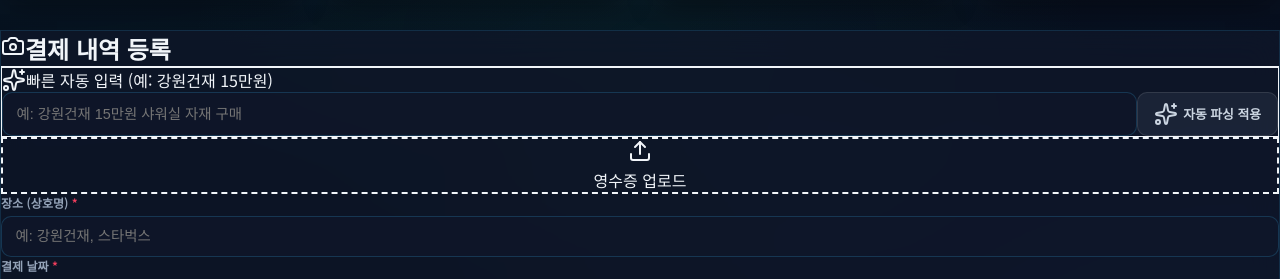
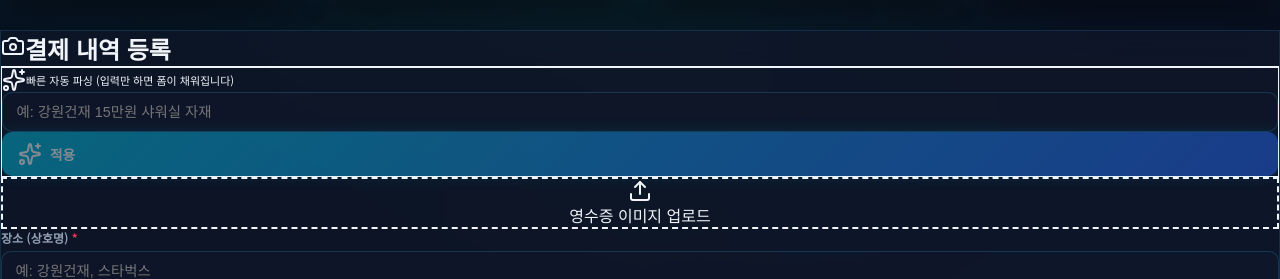
Before and after one commit to 2000BOH/Spa-CardFlow, a React (Vite) app: page / in a window 1280 px wide. Shown: the part 361-640 px from the top of the page. Built offline with nearby package versions, Linux system fonts and the light colour scheme; no server answers; the database is empty.

Commit message:
style: improve form layout and readability

```diff
--- a/src/components/ExpenseForm.tsx
+++ b/src/components/ExpenseForm.tsx
@@ -191,18 +191,18 @@ export const ExpenseForm: React.FC<ExpenseFormProps> = ({
       </div>
 
       {/* 스마트 텍스트 파싱 입력 바 */}
-      <div className="quick-input-box mb-6 bg-slate-900/60 p-4 rounded-xl border border-cyan-500/30">
-        <label className="block text-xs font-semibold text-cyan-300 mb-1 flex items-center gap-1.5">
-          <Sparkles className="w-4 h-4 text-amber-300" />
-          빠른 자동 입력 (예: 강원건재 15만원)
+      <div className="relative mb-8 bg-gradient-to-br from-slate-800/80 to-slate-900/90 p-5 rounded-2xl border border-slate-700/50 shadow-lg backdrop-blur-sm">
+        <label className="text-[11px] uppercase tracking-wider font-bold text-amber-400/90 mb-3 flex items-center gap-2">
+          <Sparkles className="w-3.5 h-3.5" />
+          빠른 자동 파싱 (입력만 하면 폼이 채워집니다)
         </label>
-        <div className="flex gap-2">
+        <div className="flex flex-col sm:flex-row gap-3">
           <input
             type="text"
-            className="input-field flex-1"
-            placeholder="예: 강원건재 15만원 샤워실 자재 구매"
             value={quickInput}
             onChange={(e) => setQuickInput(e.target.value)}
+            placeholder="예: 강원건재 15만원 샤워실 자재"
+            className="input-field flex-1 bg-slate-950/50 border-slate-700 focus:border-amber-500/50 focus:ring-amber-500/20 text-sm"
             onKeyDown={(e) => {
               if (e.key === 'Enter') {
                 e.preventDefault();
@@ -213,16 +213,17 @@ export const ExpenseForm: React.FC<ExpenseFormProps> = ({
           <button
             type="button"
             onClick={() => handleQuickTextParse()}
-            className="btn-secondary whitespace-nowrap bg-cyan-600/30 hover:bg-cyan-600/50 text-cyan-200 border-cyan-500/40"
+            disabled={!quickInput.trim()}
+            className="btn-primary bg-gradient-to-r from-amber-500/80 to-rose-500/80 hover:from-amber-500 hover:to-rose-500 border-none shadow-glow text-white px-5 py-2.5 rounded-xl disabled:opacity-50 font-semibold"
           >
-            <Sparkles className="w-4 h-4 text-amber-300 mr-1" />
-            자동 파싱 적용
+            <Sparkles className="w-4 h-4 mr-1.5" />
+            적용
           </button>
         </div>
       </div>
 
       {/* 영수증 드래그 & 업로드 영역 */}
-      <div className="receipt-upload-area mb-6">
+      <div className="mb-8">
         <input
           type="file"
           accept="image/*"
@@ -231,19 +232,20 @@ export const ExpenseForm: React.FC<ExpenseFormProps> = ({
           className="hidden"
         />
         <div
+          className={`relative group border-2 border-dashed rounded-2xl p-8 flex flex-col items-center justify-center cursor-pointer transition-all duration-300 overflow-hidden ${
+            receiptImage
+              ? 'border-emerald-500/50 bg-emerald-500/5'
+              : 'border-slate-700 bg-slate-800/30 hover:bg-slate-800/60 hover:border-cyan-500/50'
+          }`}
           onClick={() => fileInputRef.current?.click()}
-          className="upload-dropzone group border-2 border-dashed border-cyan-500/40 hover:border-cyan-400 bg-slate-900/40 hover:bg-cyan-950/20 p-5 rounded-xl cursor-pointer transition-all flex flex-col items-center justify-center gap-2"
         >
           {receiptImage ? (
-            <div className="flex items-center gap-4 w-full justify-between px-2">
-              <div className="flex items-center gap-3">
-                <img src={receiptImage} alt="영수증 미리보기" className="w-14 h-14 object-cover rounded-lg border border-cyan-400/50 shadow" />
-                <div>
-                  <div className="text-sm font-semibold text-cyan-300 flex items-center gap-1">
-                    <CheckCircle2 className="w-4 h-4 text-emerald-400" /> 영수증 이미지 스캔 완료
-                  </div>
-                  <div className="text-xs text-slate-400">이미지가 첨부되었습니다. 클릭하여 변경</div>
-                </div>
+            <div className="relative w-full flex justify-center">
+              <img src={receiptImage} alt="영수증 미리보기" className="max-h-48 object-contain rounded-lg shadow-md" />
+              <div className="absolute inset-0 bg-slate-950/40 opacity-0 group-hover:opacity-100 transition-opacity flex items-center justify-center rounded-lg backdrop-blur-sm">
+                <span className="text-white font-semibold flex items-center gap-2">
+                  <RotateCcw className="w-4 h-4" /> 사진 다시 선택
+                </span>
               </div>
               <button
                 type="button"
@@ -251,18 +253,19 @@ export const ExpenseForm: React.FC<ExpenseFormProps> = ({
                   e.stopPropagation();
                   setReceiptImage('');
                 }}
-                className="text-xs text-rose-400 hover:underline"
+                className="absolute top-2 right-2 bg-rose-500/80 hover:bg-rose-500 text-white text-xs px-2 py-1 rounded shadow-md z-10"
               >
-                이미지 삭제
+                삭제
               </button>
             </div>
           ) : (
             <>
-              <div className="p-3 bg-cyan-500/10 text-cyan-300 rounded-full group-hover:scale-110 transition-transform">
-                <Upload className="w-6 h-6" />
+              <div className="w-14 h-14 bg-gradient-to-br from-cyan-500/20 to-emerald-500/20 rounded-full flex items-center justify-center mb-4 group-hover:scale-110 transition-transform duration-300">
+                <Upload className="w-7 h-7 text-cyan-400" />
               </div>
               <div className="text-center">
-                <span className="text-sm font-semibold text-slate-200">영수증 업로드</span>
+                <span className="text-sm font-bold text-slate-300">영수증 이미지 업로드</span>
+                <p className="text-xs text-slate-500 mt-1.5 hidden sm:block">클릭하거나 사진을 촬영하세요</p>
               </div>
             </>
           )}
```
